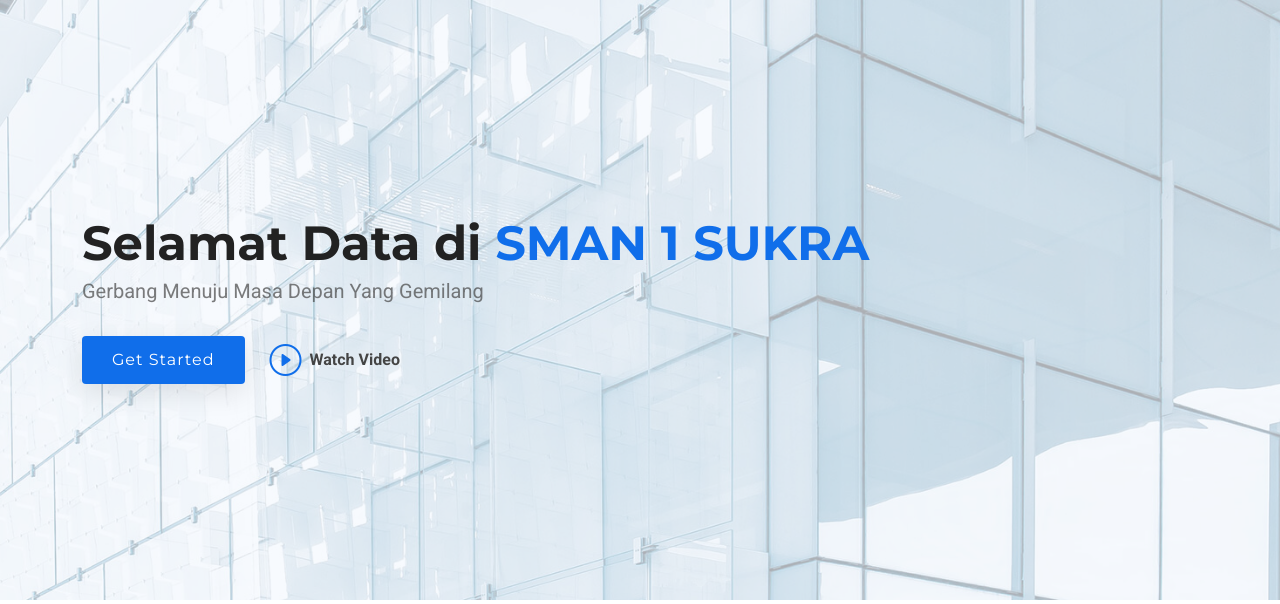
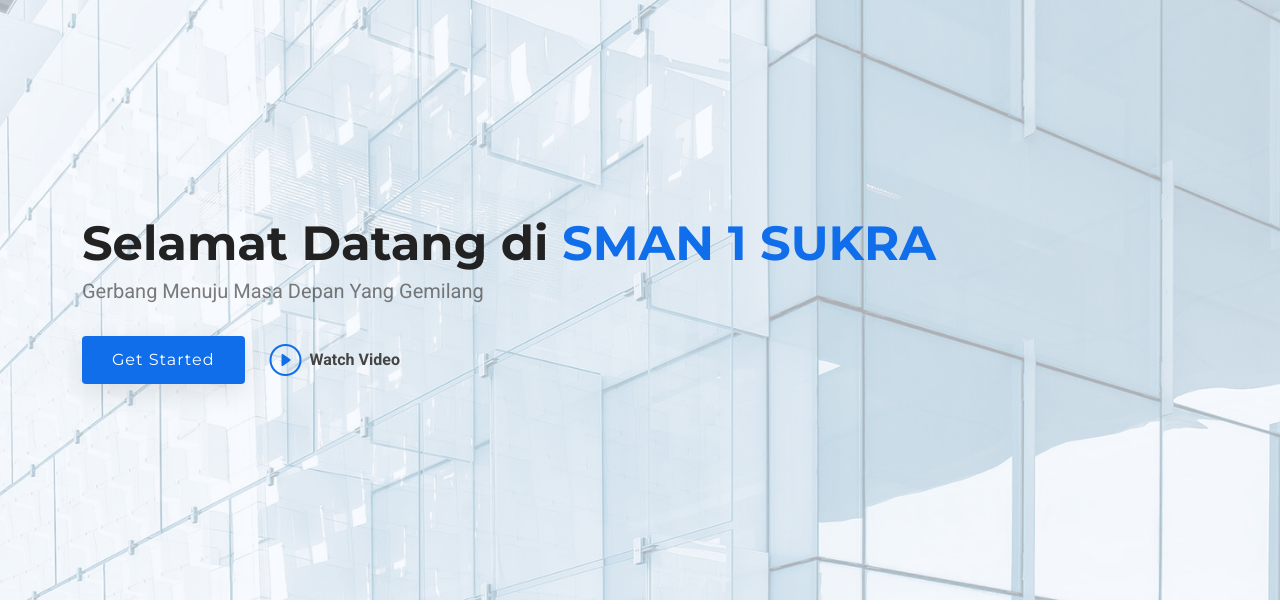
Before and after one commit to hikmalharun/sman1sukra, a CodeIgniter app: page /sman1sukra/ in a window 1280 px wide. Shown: the part 119-723 px from the top of the page. Run offline with CodeIgniter, Linux system fonts and the light colour scheme.

Commit message:
First Commit

```diff
--- a/application/views/index.php
+++ b/application/views/index.php
@@ -107,7 +107,7 @@
             <div class="container">
                 <div class="row gy-4">
                     <div class="col-lg-12 order-2 order-lg-1 d-flex flex-column justify-content-center" data-aos="zoom-out">
-                        <h1>Selamat Data di <span>SMAN 1 SUKRA</span></h1>
+                        <h1>Selamat Datang di <span>SMAN 1 SUKRA</span></h1>
                         <p>Gerbang Menuju Masa Depan Yang Gemilang</p>
                         <div class="d-flex">
                             <a href="#about" class="btn-get-started">Get Started</a>
```
